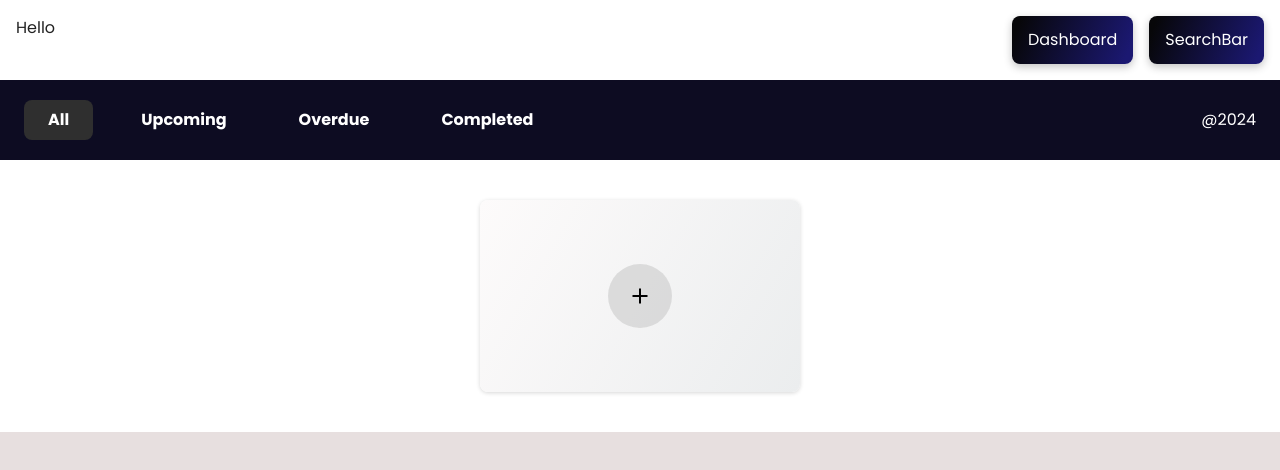
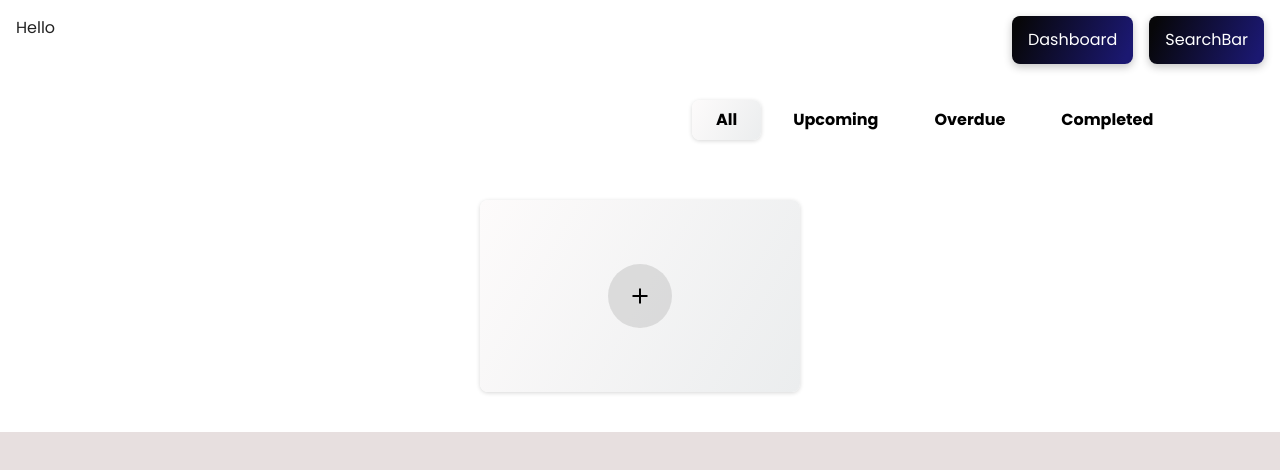
Before and after one commit to the-bipu/freetime-projects, a Next.js app in the folder Task-Dashboard/frontend/: page /Dashboard in a window 1280 px wide. Shown: the top 470 px of the page. Built offline with nearby package versions, Linux system fonts and the light colour scheme.

Commit message:
Update DashboardSidebar.tsx

```diff
--- a/Task-Dashboard/frontend/src/dashboard/components/DashboardSidebar/DashboardSidebar.tsx
+++ b/Task-Dashboard/frontend/src/dashboard/components/DashboardSidebar/DashboardSidebar.tsx
@@ -8,28 +8,32 @@ interface DashboardSidebarProps {
 
 const DashboardSidebar: React.FC<DashboardSidebarProps> = ({ showdb, clickedButton, handleButtonClick }) => {
     return (
-        <div className={`flex flex-row items-center justify-between 'w-full' h-20 bg-[#0d0c22] px-6`}>
-            <div className='flex flex-row justify-center text-white text-base font-bold text-center gap-6'>
+        <div className={`flex flex-row items-center justify-end 'w-full' h-20 bg-[#ffffff] px-12`}>
+            <div className='flex flex-row justify-center text-black text-base font-bold text-center gap-2'>
                 <button
-                    className={`py-2 px-6 rounded-lg ${clickedButton === 'All' ? 'bg-[#2f2f2f]' : ''}`}
+                    id={`${clickedButton === 'All' ? 'bgBlue' : ''}`}
+                    className={`py-2 px-6 rounded-lg ${clickedButton === 'All' ? 'shadowCard' : ''}`}
                     onClick={() => handleButtonClick('All')}
                 >
                     All
                 </button>
                 <button
-                    className={`py-2 px-6 rounded-lg ${clickedButton === 'Upcoming' ? 'bg-[#2f2f2f]' : ''}`}
+                    id={`${clickedButton === 'Upcoming' ? 'bgBlue' : ''}`}
+                    className={`py-2 px-6 rounded-lg ${clickedButton === 'Upcoming' ? 'shadowCard' : ''}`}
                     onClick={() => handleButtonClick('Upcoming')}
                 >
                     Upcoming
                 </button>
                 <button
-                    className={`py-2 px-6 rounded-lg ${clickedButton === 'Overdue' ? 'bg-[#2f2f2f]' : ''}`}
+                    id={`${clickedButton === 'Overdue' ? 'bgBlue' : ''}`}
+                    className={`py-2 px-6 rounded-lg ${clickedButton === 'Overdue' ? 'shadowCard' : ''}`}
                     onClick={() => handleButtonClick('Overdue')}
                 >
                     Overdue
                 </button>
                 <button
-                    className={`py-2 px-6 rounded-lg ${clickedButton === 'Completed' ? 'bg-[#2f2f2f]' : ''}`}
+                    id={`${clickedButton === 'Completed' ? 'bgBlue' : ''}`}
+                    className={`py-2 px-6 rounded-lg ${clickedButton === 'Completed' ? 'shadowCard' : ''}`}
                     onClick={() => handleButtonClick('Completed')}
                 >
                     Completed
```
